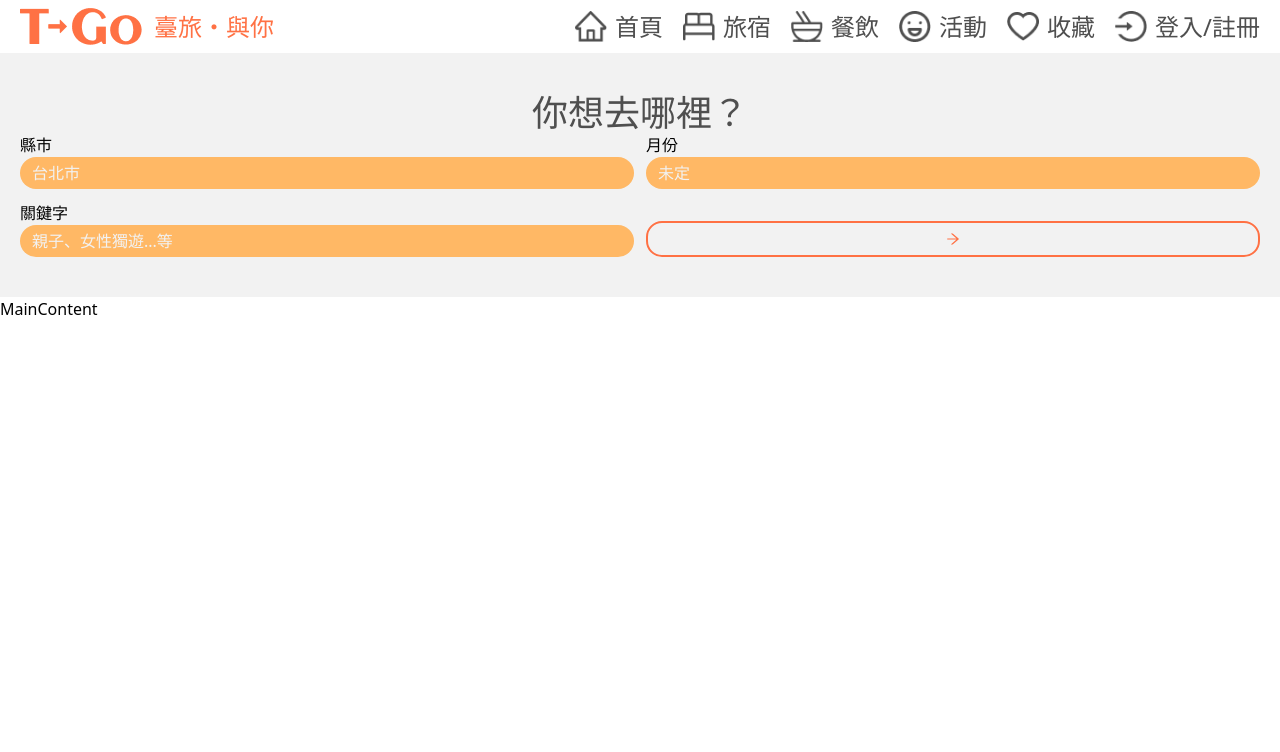
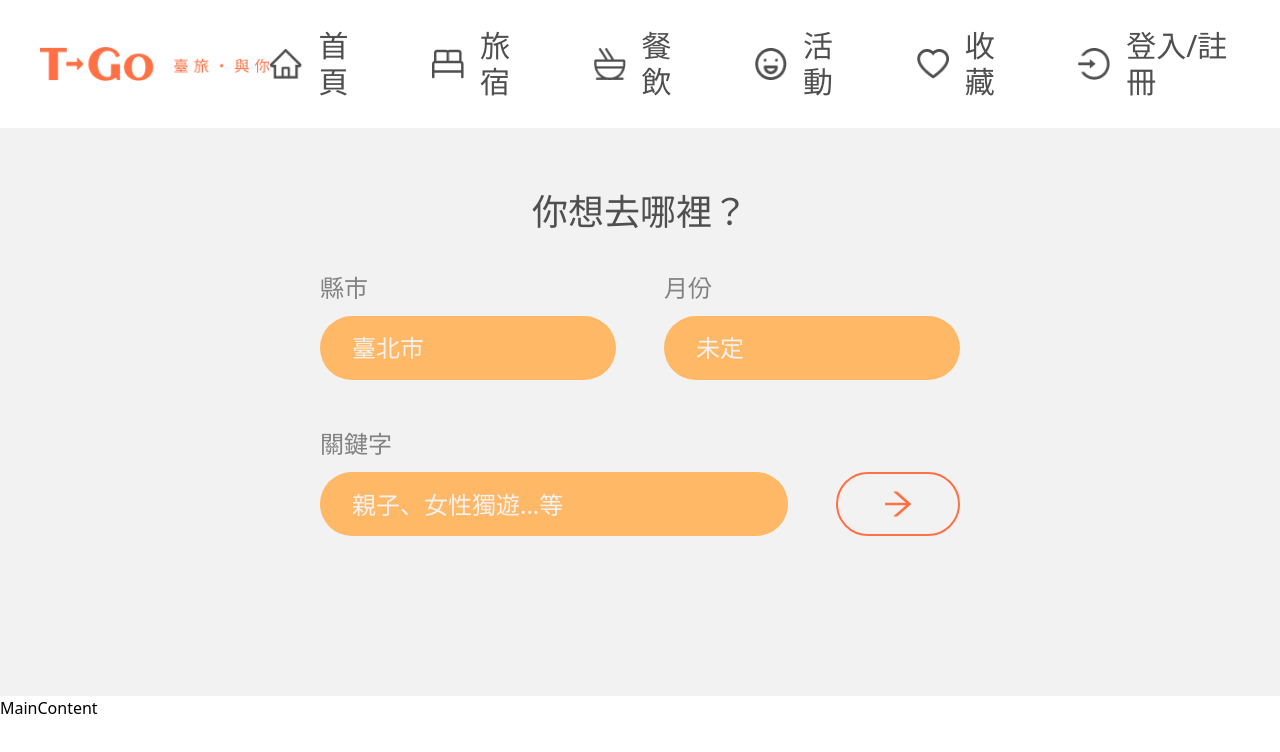
Before and after one commit to bucky0112/search_taiwan_tour_guide, a React (Vite) app: page / in a window 1280 px wide. Shown: the top 752 px of the page. Built offline with nearby package versions, Linux system fonts and the light colour scheme.

Commit message:
search and navbar style OK

```diff
--- a/src/components/Navbar.jsx
+++ b/src/components/Navbar.jsx
@@ -1,5 +1,5 @@
 import React from 'react'
-import logo from '../assets/T-Go.png'
+import logo from '../assets/Logo.png'
 import home from '../assets/home.png'
 import hotel from '../assets/hotel.png'
 import restaurant from '../assets/restaurant.png'
@@ -36,16 +36,18 @@ const links = [
 
 const Navbar = () => {
   return (
-    <div className='bg-white flex items-center px-5 py-2 justify-between'>
+    <div className='bg-white flex items-center px-10 py-7 justify-between'>
       <div className='flex items-center cursor-pointer gap-3'>
         <img src={logo} alt='logo' />
-        <span className='text-primary text-2xl'>臺旅・與你</span>
       </div>
 
-      <ul className='flex items-center gap-5 text-primaryText'>
+      <ul className='flex items-center gap-16 text-grey-dark'>
         {links.map((link, i) => {
           return (
-            <li className='flex items-center gap-2 text-2xl cursor-pointer transition-all hover:text-primary' key={i}>
+            <li
+              className='flex items-center gap-4 text-3xl cursor-pointer transition-all hover:text-primary'
+              key={i}
+            >
               <img className='w-8' src={link.icon} />
               {link.title}
             </li>
--- a/src/components/Search.jsx
+++ b/src/components/Search.jsx
@@ -3,38 +3,64 @@ import { AiOutlineArrowRight } from 'react-icons/ai'
 
 const Search = () => {
   return (
-    <div className='bg-secondaryBG py-10 px-5'>
-      <h2 className='text-primaryText text-center text-4xl'>你想去哪裡？</h2>
-      <div className='grid grid-cols-2 items-center gap-3'>
-        <div className='flex flex-col'>
-          <span className='text-gray-500'>縣市</span>
-          <input
-            type='text'
-            placeholder='台北市'
-            className='border-secondary bg-secondary rounded-2xl px-3 py-1 placeholder-secondaryBG'
-          />
+    <div className='bg-grey-light pt-16 px-8 pb-40'>
+      <h2 className='text-grey-dark text-center text-4xl mb-10'>
+        你想去哪裡？
+      </h2>
+      <div className='grid grid-cols-4 grid-rows-2 items-center gap-12 px-72'>
+        <div className='flex flex-col col-span-2 gap-3'>
+          <label htmlFor='location' className='text-grey text-2xl'>
+            縣市
+          </label>
+          <select
+            name='location'
+            id='location'
+            className='bg-secondary outline-none appearance-none cursor-pointer rounded-full text-grey-light px-8 py-1 h-16 text-2xl'
+          >
+            <option className='bg-grey-light text-grey-dark' value='臺北市'>
+              臺北市
+            </option>
+            <option className='bg-grey-light text-grey-dark' value='新北市'>
+              新北市
+            </option>
+            <option className='bg-grey-light text-grey-dark' value='桃園市'>
+              桃園市
+            </option>
+          </select>
         </div>
-        <div className='flex flex-col'>
-          <span>月份</span>
-          <input
-            type='text'
-            placeholder='未定'
-            className='border-secondary bg-secondary rounded-2xl px-3 py-1 placeholder-secondaryBG'
-          />
+        <div className='flex flex-col col-span-2 gap-3'>
+          <label htmlFor='month' className='text-grey text-2xl'>
+            月份
+          </label>
+          <select
+            name='month'
+            id='month'
+            className='bg-secondary outline-none appearance-none cursor-pointer rounded-full text-grey-light px-8 py-1 h-16 text-2xl'
+          >
+            <option className='bg-grey-light text-grey-dark' value=''>
+              未定
+            </option>
+            <option className='bg-grey-light text-grey-dark' value='一月'>
+              一月
+            </option>
+            <option className='bg-grey-light text-grey-dark' value='二月'>
+              二月
+            </option>
+          </select>
         </div>
-        <div className='flex flex-col'>
-          <span>關鍵字</span>
+        <div className='flex flex-col col-span-3 gap-3'>
+          <span className='text-grey text-2xl'>關鍵字</span>
           <input
             type='text'
             placeholder='親子、女性獨遊...等'
-            className='border-secondary bg-secondary rounded-2xl px-3 py-1 placeholder-secondaryBG'
+            className='border-secondary bg-secondary rounded-full px-8 py-1 placeholder-grey-light h-16 focus:outline-none text-2xl'
           />
         </div>
         <a
           href='#'
-          className='border-primary border-2 rounded-2xl text-primary flex justify-center py-2 mt-5 transition-all hover:bg-primary hover:text-secondaryBG'
+          className='border-primary border-2 rounded-full h-16 text-primary self-end flex items-center justify-center transition-all hover:bg-primary hover:text-grey-light'
         >
-          <AiOutlineArrowRight />
+          <AiOutlineArrowRight className='text-4xl' />
         </a>
       </div>
     </div>
--- a/tailwind.config.js
+++ b/tailwind.config.js
@@ -6,8 +6,11 @@ module.exports = {
     colors: {
       primary: '#FF7144',
       secondary: '#FFB865',
-      primaryText: '#4F4F4F',
-      secondaryBG: '#F2F2F2'
+      grey: {
+        DEFAULT: '#828282',
+        dark: '#4F4F4F',
+        light: '#F2F2F2'
+      }
     },
     extend: {}
   },
```
Also changed, not shown: src/assets/Logo.png (added).
